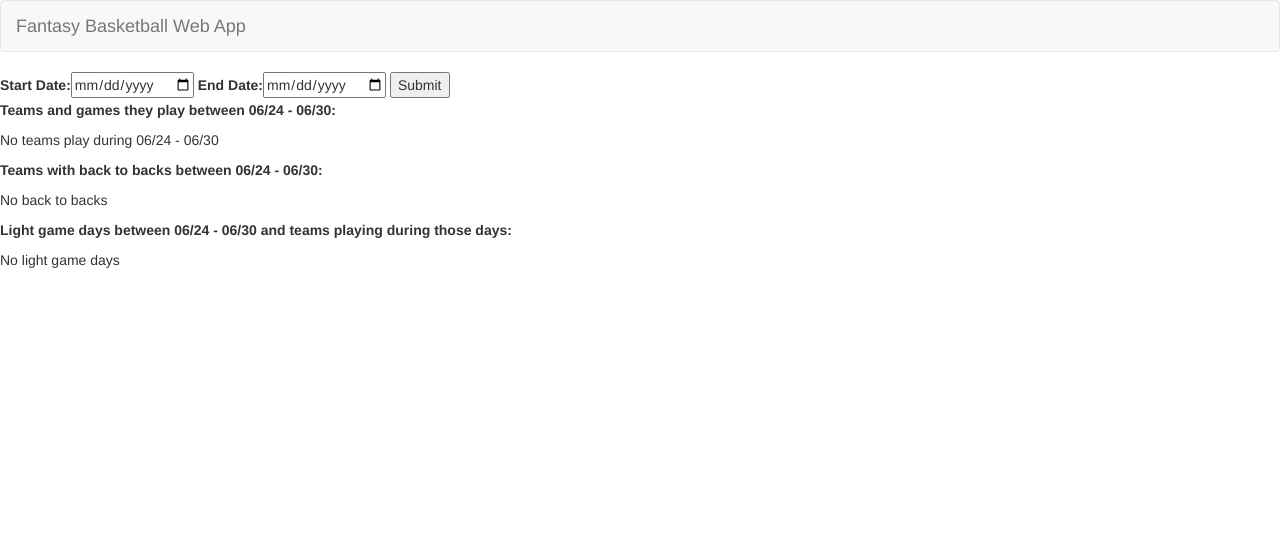
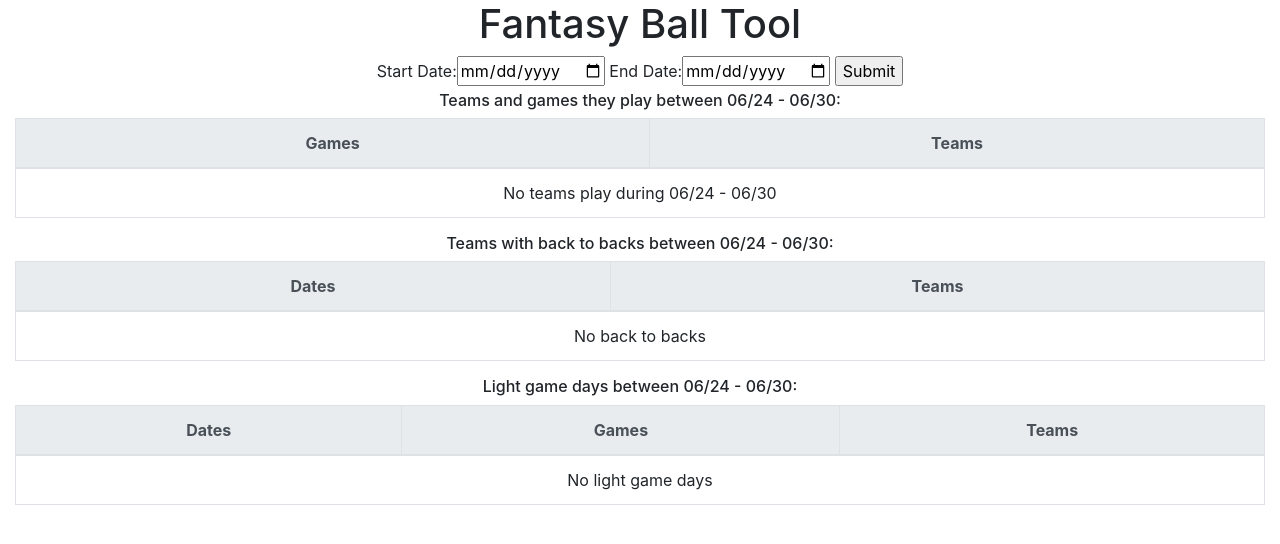
Before and after one commit to AmanRiat1/FantasyWebApp, a Django app: page /games/ in a window 1280 px wide. Shown: the top 544 px of the page. Run offline with Django 3.2, Linux system fonts and the light colour scheme; parts of the project's set-up code (start-up, migrations or seed data) failed here and were passed over; some libraries are stand-ins or nearby versions.

Commit message:
Added bootstrap to frontend and fixed light game days error in main_schedule

```diff
--- a/Games/app_code/main_schedule.py
+++ b/Games/app_code/main_schedule.py
@@ -2,7 +2,7 @@ import pandas as pd
 import os
 import datetime
 
-#Reading spreadsheet data and creating file object, when running file indepdently remove Games\static\Games\ part
+#Reading spreadsheet data and creating file object, when running file indepdently remove Games/static/Games/ part
 file = os.path.realpath(r'Games/static/Games/NBA_18_19.xls')
 data = pd.read_excel(file)
 
@@ -114,19 +114,18 @@ def light_game_days(start,end):
     nba_teams = (list(data)[1:31])
 
     totalLightGameDays = []
-    for date in range (start,end+1):
-        lightGameDay =[]
+    for date in range (start, end+1):
+        teamWithGame =[]
         games = 0
         for team in range (0,30):
             current_team = (list(data[nba_teams[team]]))
             if type(current_team[date]) == str:
                     games += 1
-                    lightGameDay.append(Teams(nba_teams[team], None, None, None, data['Date'][date]))
+                    teamWithGame.append(Teams(nba_teams[team], lightDay = data['Date'][date]))
 
-        if games == 0:
-            return None
-        elif games < 14:
-            totalLightGameDays.append(lightGameDay)
+        if (0 < games < 14):
+            totalLightGameDays.append(teamWithGame)
+
 
     return totalLightGameDays
 
--- /dev/null
+++ b/Games/static/Games/style.css
@@ -0,0 +1,4 @@
+.table {
+    width: 50%;
+    margin: 0 auto !important;
+}
--- a/Games/templates/Games/all_info.html
+++ b/Games/templates/Games/all_info.html
@@ -1,34 +1,98 @@
- {% extends 'Games/index.html' %}
- {% load extra %}
+ {% extends 'Games/index.html' %} {% load extra %} {% block content %}
 
- {% block content %}
+<div class="container-fluid">
 
-    <p><b>Teams and games they play between {{ form.start}} - {{ form.end}}: </b></p>
+    <div class="row">
+        <div class="col">
+            <h6 class="text-center">Teams and games they play between {{ form.start}} - {{ form.end}}: </h6>
+            <div class="table-responsive">
+                <table class="table table-bordered ">
+                    <thead class="thead-light">
+                        <tr>
+                            <th class="text-center">Games</th>
+                            <th class="text-center">Teams</th>
+                        </tr>
+                    </thead>
+                    <tbody>
                         {% if form.totalNumberOfGames%}
 	                        {% for x in form.totalNumberOfGames %}
-		    <p> Teams with {{ x.0.totalGames}}: {{ x }} </p>
+	                        <tr>
+	                            <td class="text-center">{{ x.0.totalGames}}</td>
+	                            <td class="text-center">{{ x }}</td>
+	                        </tr>
 	                        {% endfor %}
                         {% else %}
-			<p> No teams play during {{ form.start }} - {{ form.end }} </p>
+	                        <tr>
+	                            <td colspan="2" class="text-center">No teams play during {{ form.start }} - {{ form.end }}</td>
+	                        </tr>
                         {% endif %}
+                    </tbody>
+                </table>
+            </div>
+        </div>
+     </div>
 
-    <p><b>Teams with back to backs between {{form.start}} - {{form.end}}: </b></p>
+    <div class="row">
+        <div class="col">
+            <h6 class="text-center">Teams with back to backs between {{form.start}} - {{form.end}}: </h6>
+            <div class="table-responsive">
+                <table class="table table-bordered ">
+                    <thead class="thead-light">
+                        <tr>
+                            <th class="text-center">Dates</th>
+                            <th class="text-center">Teams</th>
+                        </tr>
+                    </thead>
+                    <tbody>
                         {% if form.totalTeamsWithBack %}
 	                        {% for x in form.totalTeamsWithBack %}
-			<p> {{ x.0.stringStart }} - {{ x.0.stringEnd }}: {{ x }} </p>
+	                        <tr>
+	                            <td> {{ x.0.stringStart }} - {{ x.0.stringEnd }}</td>
+	                            <td class="text-center">{{ x }}</td>
+	                        </tr>
 	                        {% endfor %}
                         {% else %}
-			<p> No back to backs </p>
+	                        <tr>
+	                            <td colspan="2" class="text-center">No back to backs</td>
+	                        </tr>
                         {% endif %}
+                    </tbody>
+                </table>
+            </div>
+        </div>
+    </div>
 
-    <p><b> Light game days between {{form.start}} - {{form.end}} and teams playing during those days: </b></p>
+    <div class="row">
+        <div class="col">
+            <h6 class="text-center">Light game days between {{form.start}} - {{form.end}}:</h6>
+            <div class="table-responsive">
+                <table class="table table-bordered ">
+                    <thead class="thead-light">
+                        <tr>
+                            <th class="text-center">Dates</th>
+                            <th class="text-center">Games</th>
+                            <th class="text-center">Teams</th>
+                        </tr>
+                    </thead>
+                    <tbody>
                     	{% if form.lightGameDays %}
                         	{% for x in form.lightGameDays %}
-		    <p> {{ x.0.lightDay}}: {{ x|length|divide:2 }} games </p>
-		    <p> {{x}} </p>
+	                        <tr>
+	                            <td >{{ x.0.lightDay}}</td>
+	                            <td class="text-center">{{ x|length|divide:2 }}</td>
+	                            <td class="text-center">{{ x }}</td>
+	                        </tr>
                         	{% endfor %}
                         {% else %}
-			<p> No light game days </p>
+                           	<tr>
+	                            <td colspan="3" class="text-center">No light game days</td>
+	                        </tr>
                         {% endif %}
+                    </tbody>
+                </table>
+            </div>
+        </div>
+    </div>
+</div>
 
 {% endblock %}
--- a/Games/templates/Games/index.html
+++ b/Games/templates/Games/index.html
@@ -4,29 +4,28 @@
   <title>Fantasy Basketball Tool</title>
   <meta charset="utf-8">
   <meta name="viewport" content="width=device-width, initial-scale=1">
-      <link rel="stylesheet" href="https://maxcdn.bootstrapcdn.com/bootstrap/3.4.0/css/bootstrap.min.css">
+  {% load static %}
+
+  <link rel="stylesheet" type="text/css" href="{% static 'polls/style.css' %}">
+  <link rel="stylesheet" href="https://maxcdn.bootstrapcdn.com/bootstrap/4.3.1/css/bootstrap.min.css">
   <script src="https://ajax.googleapis.com/ajax/libs/jquery/3.4.1/jquery.min.js"></script>
-      <script src="https://maxcdn.bootstrapcdn.com/bootstrap/3.4.0/js/bootstrap.min.js"></script>
+  <script src="https://cdnjs.cloudflare.com/ajax/libs/popper.js/1.14.7/umd/popper.min.js"></script>
+  <script src="https://maxcdn.bootstrapcdn.com/bootstrap/4.3.1/js/bootstrap.min.js"></script>
 </head>
 <body>
 
-    <nav class="navbar navbar-default">
+
 <div class="container-fluid">
-        <div class="navbar-header">
-          <a class="navbar-brand" href="#">Fantasy Basketball Web App</a>
-        </div>
-      </div>
-    </nav>
-
-
-
-
-<form method="post">
+  <h1 class="text-center">Fantasy Ball Tool</h1>
+  <form method="post" class="text-center">
     {% csrf_token %}
     {{ form }}
 
   <input type="submit" value="Submit">
 </form>
+</div>
+
+
 
 
 {% block content %}
```
Also changed, not shown: db.sqlite3 (deleted). Lines whose indentation alone changed are shown as unchanged.
